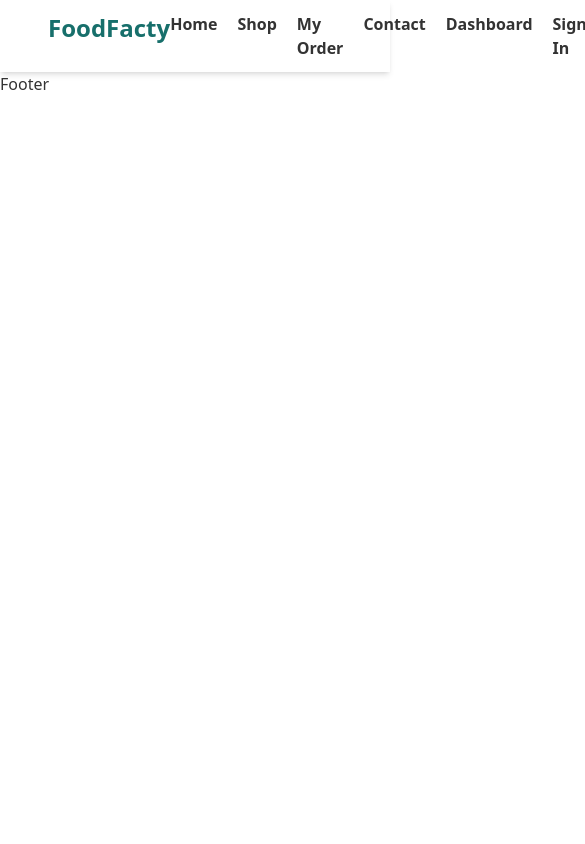
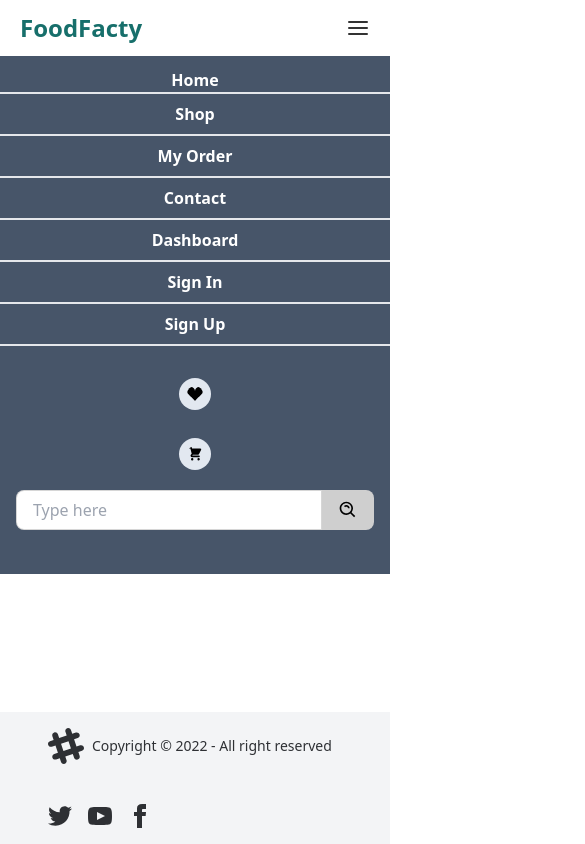
Before and after one commit to ssmdbayzid/food_Factory, a React (Create React App) app: page /dashboard in a window 390 px wide. Shown: the top 844 px of the page, 585 px wide, since content can reach past the window. Built offline with nearby package versions, Linux system fonts and the light colour scheme.

Commit message:
complete responsibe Navbar

```diff
--- a/src/Layout/Layout.js
+++ b/src/Layout/Layout.js
@@ -7,7 +7,9 @@
   return (
     <div>
         <Header />
+        <div className=''>
         <Routers/>
+        </div>
         <Footer/>
     </div>
   )
--- a/src/Pages/Home/Banner.js
+++ b/src/Pages/Home/Banner.js
@@ -1,9 +1,23 @@
 import React from 'react'
+// https://i.ibb.co/BK13rpt/photo-1495195134817-aeb325a55b65.jpg
+const Banner = () => {
+  return (<div className="hero w-full min-h-screen" style={{ backgroundImage: `url("https://i.ibb.co/BK13rpt/photo-1495195134817-aeb325a55b65.jpg")`}}>
+  <div className="hero-content flex-col lg:flex-row">
+    <div className='max-w-xl lg:p-8'>
+      <h1 className="text-5xl font-bold">Box Office News!</h1>
+      <p className="py-6">Provident cupiditate voluptatem et in. Quaerat fugiat ut assumenda excepturi exercitationem quasi. In deleniti eaque aut repudiandae et a id nisi.</p>
+      <button className="btn btn-primary">Get Started</button>
+    </div>
+    <div className='relative top-0 rounded-full shadow-2xl'>
+    <img src="https://images.unsplash.com/photo-1542574271-7f3b92e6c821?ixlib=rb-4.0.3&ixid=MnwxMjA3fDB8MHxwaG90by1wYWdlfHx8fGVufDB8fHx8&auto=format&fit=crop&w=387&q=80" className=" rounded-full w-[250px]" alt='' />
+    </div>
+  </div>
+</div>
 
-const Banner = () => {
-  return (
-    <div>Banner</div>
-  )
-}
+    )
+  }
 
-export default Banner
+  export default Banner
+
+
+  /* <div className="hero h-screen md:h-[400px] bg-cover" style={{ backgroundImage: `url("https://i.ibb.co/qjL6Zn9/463-min.jpg")`}}> */
--- a/src/Routers/Routers.js
+++ b/src/Routers/Routers.js
@@ -1,7 +1,7 @@
 import React from 'react'
 import { Route, Routes } from 'react-router-dom'
 import publicRouite from './public_Route'
-import privateRoute from './private_Route'
+// import privateRoute from './private_Route'
 // import privateRoute from './public_Route'
 
 
--- a/src/component/Footer.js
+++ b/src/component/Footer.js
@@ -2,7 +2,18 @@
 
 const Footer = () => {
   return (
-    <div>Footer</div>
+    <footer className="footer fixed  bottom-0 items-center px-12 py-4 bg-neutral text-neutral-content">
+  <div className="items-center grid-flow-col">
+    <svg width="36" height="36" viewBox="0 0 24 24" xmlns="http://www.w3.org/2000/svg" fillRule="evenodd" clipRule="evenodd" className="fill-current"><path d="M22.672 15.226l-2.432.811.841 2.515c.33 1.019-.209 2.127-1.23 2.456-1.15.325-2.148-.321-2.463-1.226l-.84-2.518-5.013 1.677.84 2.517c.391 1.203-.434 2.542-1.831 2.542-.88 0-1.601-.564-1.86-1.314l-.842-2.516-2.431.809c-1.135.328-2.145-.317-2.463-1.229-.329-1.018.211-2.127 1.231-2.456l2.432-.809-1.621-4.823-2.432.808c-1.355.384-2.558-.59-2.558-1.839 0-.817.509-1.582 1.327-1.846l2.433-.809-.842-2.515c-.33-1.02.211-2.129 1.232-2.458 1.02-.329 2.13.209 2.461 1.229l.842 2.515 5.011-1.677-.839-2.517c-.403-1.238.484-2.553 1.843-2.553.819 0 1.585.509 1.85 1.326l.841 2.517 2.431-.81c1.02-.33 2.131.211 2.461 1.229.332 1.018-.21 2.126-1.23 2.456l-2.433.809 1.622 4.823 2.433-.809c1.242-.401 2.557.484 2.557 1.838 0 .819-.51 1.583-1.328 1.847m-8.992-6.428l-5.01 1.675 1.619 4.828 5.011-1.674-1.62-4.829z"></path></svg>
+    <p>Copyright © 2022 - All right reserved</p>
+  </div>
+  <div className="grid-flow-col gap-4 md:place-self-center md:justify-self-end">
+    <a><svg xmlns="http://www.w3.org/2000/svg" width="24" height="24" viewBox="0 0 24 24" className="fill-current"><path d="M24 4.557c-.883.392-1.832.656-2.828.775 1.017-.609 1.798-1.574 2.165-2.724-.951.564-2.005.974-3.127 1.195-.897-.957-2.178-1.555-3.594-1.555-3.179 0-5.515 2.966-4.797 6.045-4.091-.205-7.719-2.165-10.148-5.144-1.29 2.213-.669 5.108 1.523 6.574-.806-.026-1.566-.247-2.229-.616-.054 2.281 1.581 4.415 3.949 4.89-.693.188-1.452.232-2.224.084.626 1.956 2.444 3.379 4.6 3.419-2.07 1.623-4.678 2.348-7.29 2.04 2.179 1.397 4.768 2.212 7.548 2.212 9.142 0 14.307-7.721 13.995-14.646.962-.695 1.797-1.562 2.457-2.549z"></path></svg>
+    </a>
+    <a><svg xmlns="http://www.w3.org/2000/svg" width="24" height="24" viewBox="0 0 24 24" className="fill-current"><path d="M19.615 3.184c-3.604-.246-11.631-.245-15.23 0-3.897.266-4.356 2.62-4.385 8.816.029 6.185.484 8.549 4.385 8.816 3.6.245 11.626.246 15.23 0 3.897-.266 4.356-2.62 4.385-8.816-.029-6.185-.484-8.549-4.385-8.816zm-10.615 12.816v-8l8 3.993-8 4.007z"></path></svg></a>
+    <a><svg xmlns="http://www.w3.org/2000/svg" width="24" height="24" viewBox="0 0 24 24" className="fill-current"><path d="M9 8h-3v4h3v12h5v-12h3.642l.358-4h-4v-1.667c0-.955.192-1.333 1.115-1.333h2.885v-5h-3.808c-3.596 0-5.192 1.583-5.192 4.615v3.385z"></path></svg></a>
+  </div>
+</footer>
   )
 }
 
--- a/src/component/Header.js
+++ b/src/component/Header.js
@@ -1,14 +1,17 @@
-import React from 'react'
+import React, { useState } from 'react'
 import { Link } from 'react-router-dom'
 import { BiSearchAlt } from 'react-icons/bi';
 import { BsSuitHeartFill } from 'react-icons/bs';
 import { HiShoppingCart } from 'react-icons/hi';
+import { FiMenu } from 'react-icons/fi';
+import { AiOutlineClose } from 'react-icons/ai';
 
 
 const Header = () => {
-  return (
-    <div>
-      <div className='flex shadow-md py-3 px-12 '>
+
+  const [open, setOpen] = useState(false)
+  return (<div>
+      <div className='flex shadow-md py-3 px-5 lg:px-12 items-center justify-between'>
         <div className=''>
           <a
           className='text-2xl text-primary font-bold cursor-pointer'
@@ -17,7 +20,7 @@
           >FoodFacty</a>
 
         </div>
-        <div className='flex ml-auto w-3/4 justify-between items-center '>
+        <div className='lg:flex ml-auto w-3/4 justify-between items-center hidden '>
           <ul className='flex gap-5'>
             <Link to="/home" className='hover:text-primary duration-200 font-semibold'>Home</Link>
             <Link to="/shop" className='hover:text-primary duration-200 font-semibold'>Shop</Link>
@@ -40,10 +43,63 @@
       < HiShoppingCart className='w-8 h-8 p-2 bg-slate-200 rounded-full' />
         </div>
         </div>
-      </div>
+        {
+         !open ? < FiMenu className='lg:hidden text-2xl' onClick={()=>(setOpen(!open))} />
+         :
 
-    </div>
-  )
-}
+         < AiOutlineClose className='lg:hidden text-2xl' onClick={()=>(setOpen(!open))} />
+
+        }
+
+  </div>
+
+  {/*//*  Responsibe Navigation bar */}
+
+
+    <div className={`absolute top-14 bg-slate-600 ${open ? "-right-[380px]" : "right-0"} w-full mx-auto z-20 pb-8 transition-all duration-500 ease-in justify-between text-white items-center lg:hidden `}>
+          <ul className=' '>
+            <li className='mt-3 text-center border-b-2'>
+            <Link to="/home" className='hover:text-primary duration-200 font-semibold '>Home</Link>
+            </li>
+            <li className='py-2 border-b-2 text-center'>
+            <Link to="/shop" className='hover:text-primary duration-200 font-semibold'>Shop</Link>
+            </li>
+            <li className='py-2 border-b-2 text-center'>
+            <Link to="/order" className='hover:text-primary duration-200 font-semibold'>My Order</Link>
+            </li>
+            <li className='py-2 border-b-2 text-center'>
+            <Link to="/contact" className='hover:text-primary duration-200 font-semibold'>Contact</Link>
+            </li>
+            <li className='py-2 border-b-2 text-center'>
+            <Link to="/dashboard" className='hover:text-primary duration-200 font-semibold'>Dashboard</Link>
+            </li>
+            <li className='py-2 border-b-2 text-center'>
+            <Link to="/sign-in" className='hover:text-primary duration-200 font-semibold'>Sign In</Link>
+            </li>
+            <li className='py-2 border-b-2 text-center'>
+            <Link to="/sign-up" className='hover:text-primary duration-200 font-semibold'>Sign Up</Link>
+            </li>
+            <br />
+            <li className='py-2 text-black'>
+            < BsSuitHeartFill className='w-8 mx-auto h-8 p-2 mb-3 bg-slate-200 rounded-full '  />
+            </li>
+            <li className='py-2 text-black'>
+          < HiShoppingCart className='w-8 h-8 p-2 mb-3 mx-auto bg-slate-200 rounded-full' />
+        </li>
+            <li className='mb-3 text-black'>
+            <label className="input-group px-4 input-group-sm items-center">
+      <input type="text" placeholder="Type here" className="input input-bordered h-10 w-full" />
+        <span className='h-10 '>
+        < BiSearchAlt  className='w-5 h-5' />
+        </span>
+      </label>
+            </li>
+
+          </ul>
+        </div>
+
+  </div>
+
+  )}
 
 export default Header
```
